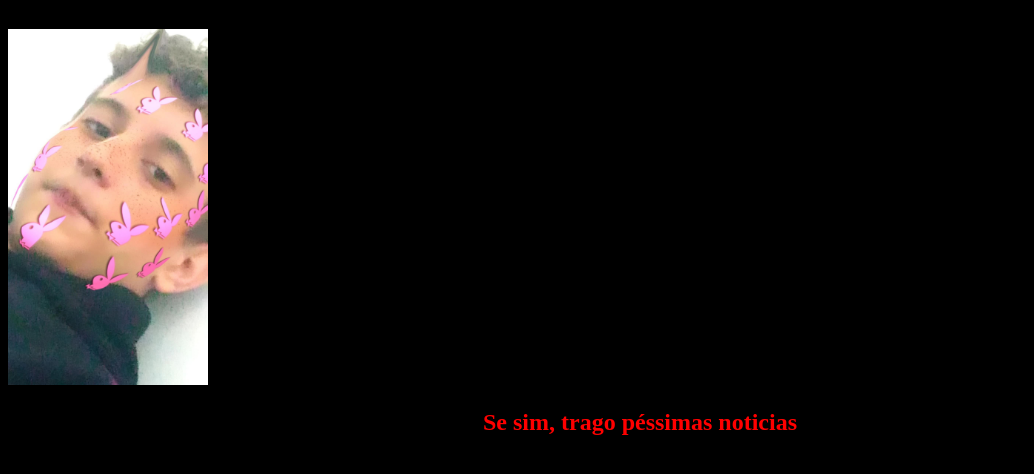
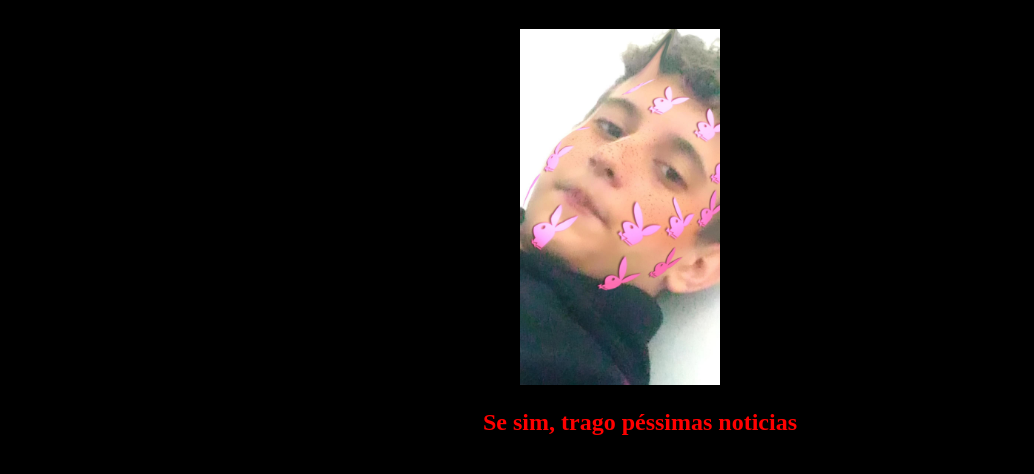
Before and after one commit to Jonildos/site-test, a plain HTML site: page index.html in a window 1280 px wide. Shown: the part 90-564 px from the top of the page, without its empty margins (0-1034 px from the left). Drawn offline with Linux system fonts and the light colour scheme.

Commit message:
Update style.css

```diff
--- a/style.css
+++ b/style.css
@@ -10,7 +10,7 @@ h1 {
 }
 
 img {
-    margin-left: 3m;
+    margin-left: 32em;
     width: 200px;
 }
 
```
